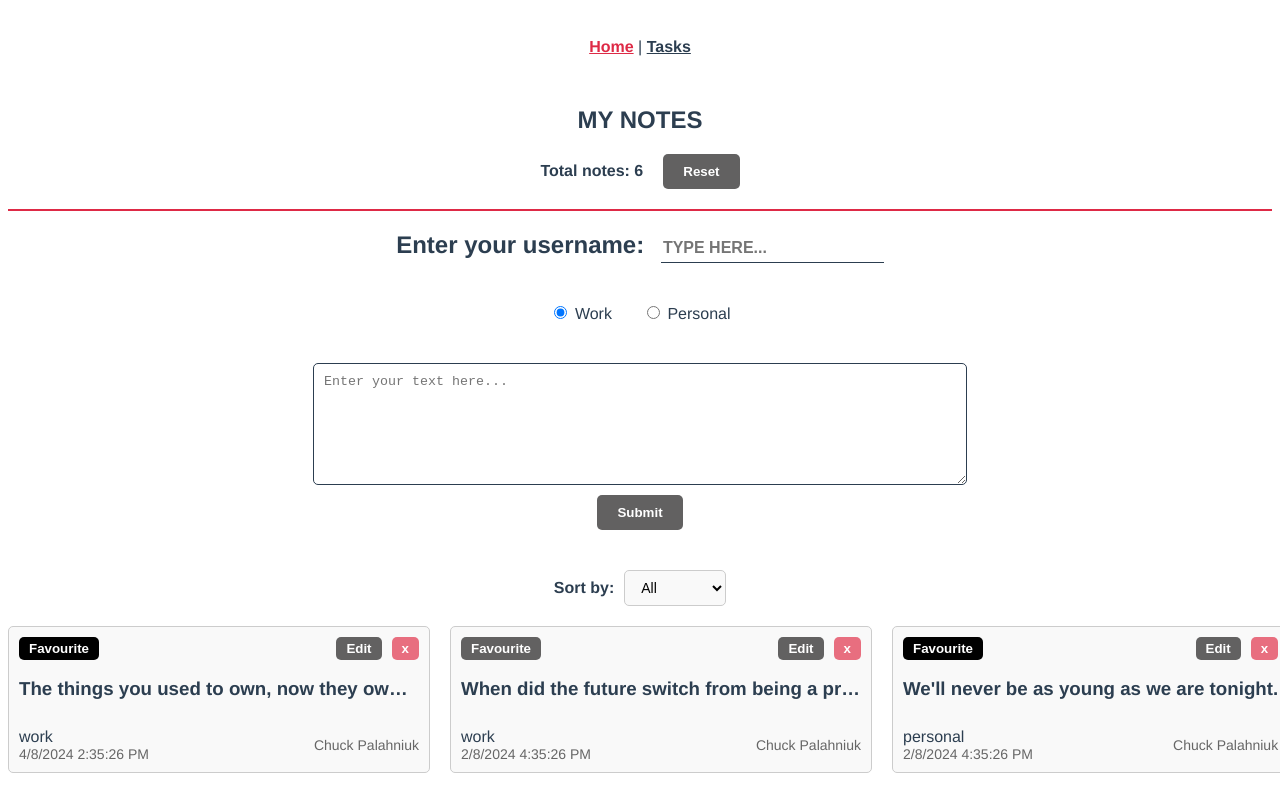
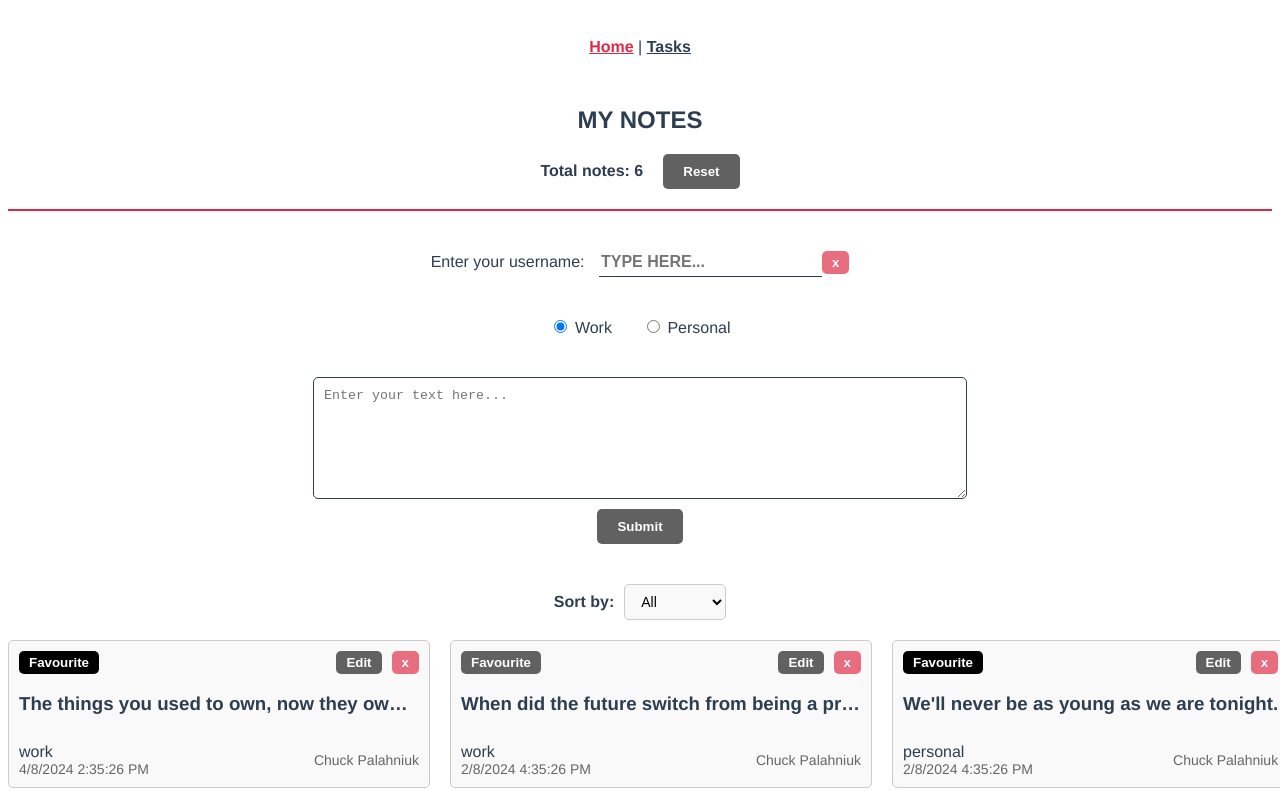
Before and after one commit to IlyaKrapivnoy/vue-note-app, a Vue app: page /#/ in a window 1280 px wide. Shown: the top 791 px of the page. Built offline with nearby package versions, Linux system fonts and the light colour scheme.

Commit message:
add btn to remove name

```diff
--- a/src/views/HomeView.vue
+++ b/src/views/HomeView.vue
@@ -8,7 +8,7 @@
       </div>
     </section>
     <section class="greeting-section">
-      <h2 class="title">
+      <span class="title">
         Enter your username:
         <input
           type="text"
@@ -16,7 +16,13 @@
           v-model="userName"
           class="username-input"
         />
-      </h2>
+        <button
+          @click="removeUsername"
+          class="button-regular button-danger button-small"
+        >
+          x
+        </button>
+      </span>
     </section>
 
     <section class="category-section">
@@ -151,6 +157,10 @@ const sortNotes = () => {
     if (a.category > b.category) return 1;
     return 0;
   });
+};
+
+const removeUsername = () => {
+  userName.value = "";
 };
 
 watch(
@@ -328,7 +338,7 @@ const toggleFavourite = (index) => {
 }
 
 .greeting-section {
-  margin-bottom: 40px;
+  margin: 40px 0;
 
   .username-input {
     margin-left: 10px;
```
